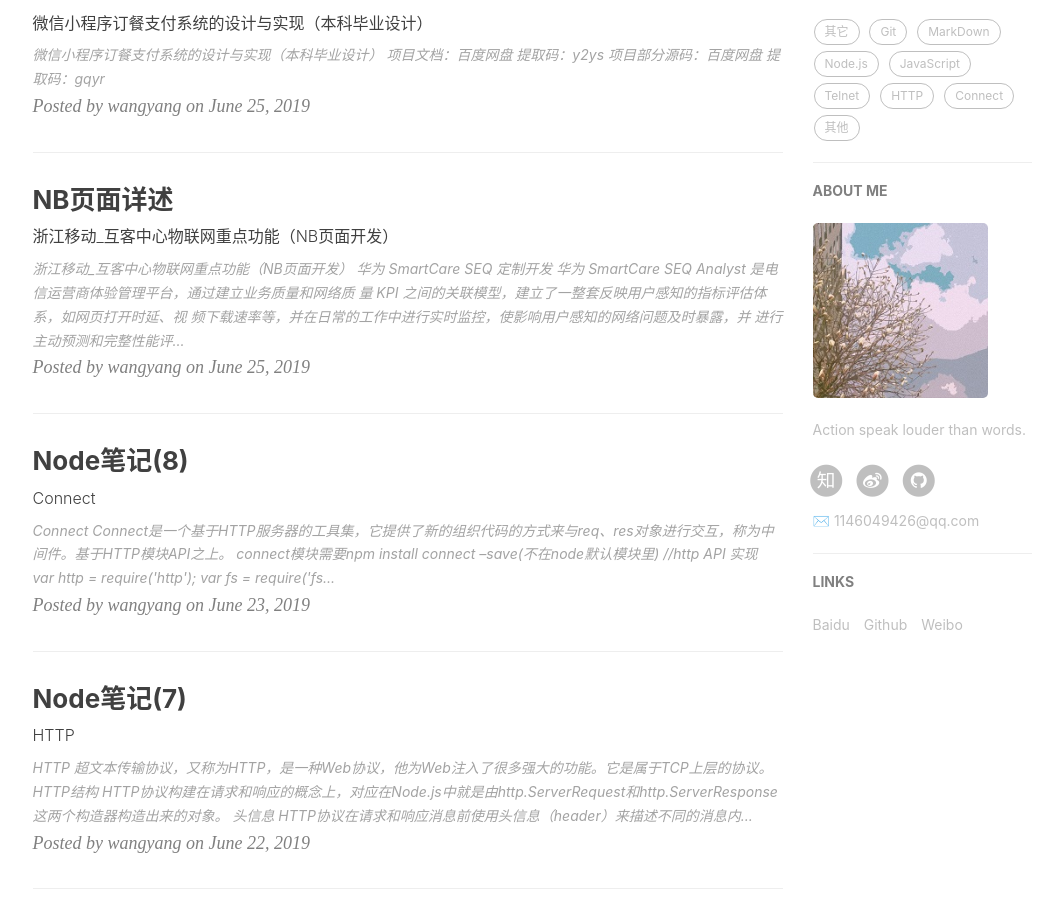
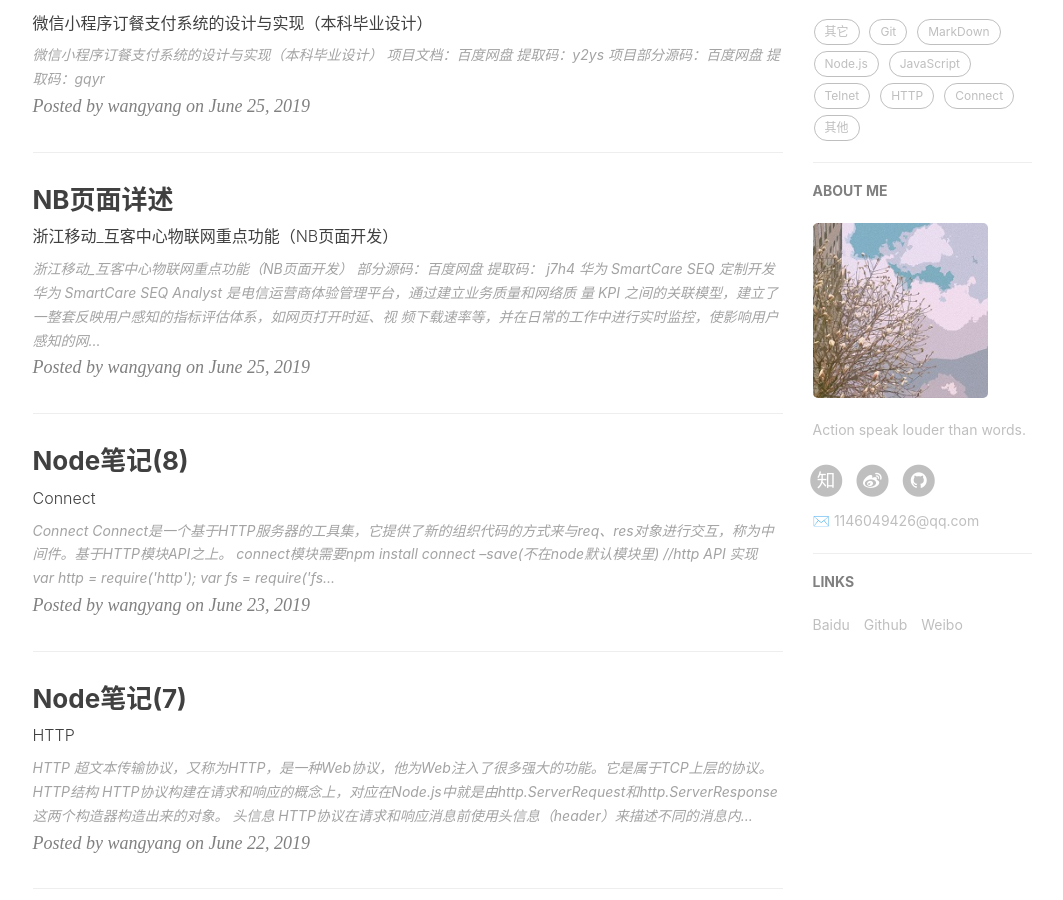
Before and after one commit to wangyang1996/wangyang1996.github.io, a Jekyll site: the page built from index.html, in a window 1280 px wide and 900 px high, scrolled down 499 px. Shown: the whole window, without its empty margins (135-1198 px from the left). Built offline with Jekyll 4.4.1, drawn with Linux system fonts in a browser that asks for light colours; nearby versions of some CDN libraries; the list of posts is cut into pages by our own code; comment, search, counter and statistics services are not loaded.

Commit message:
modify nb.md

```diff
--- a/_posts/2019-6-25-NB.md
+++ b/_posts/2019-6-25-NB.md
@@ -15,6 +15,10 @@ tags:                               #标签
 
 浙江移动_互客中心物联网重点功能（NB页面开发）
 ========================================
+
+部分源码：[百度网盘](https://pan.baidu.com/s/1X9_xaP-e7egRPKSkqx2RVw)
+
+提取码： j7h4
 
 华为 SmartCare SEQ 定制开发
 ------------------------------
```
